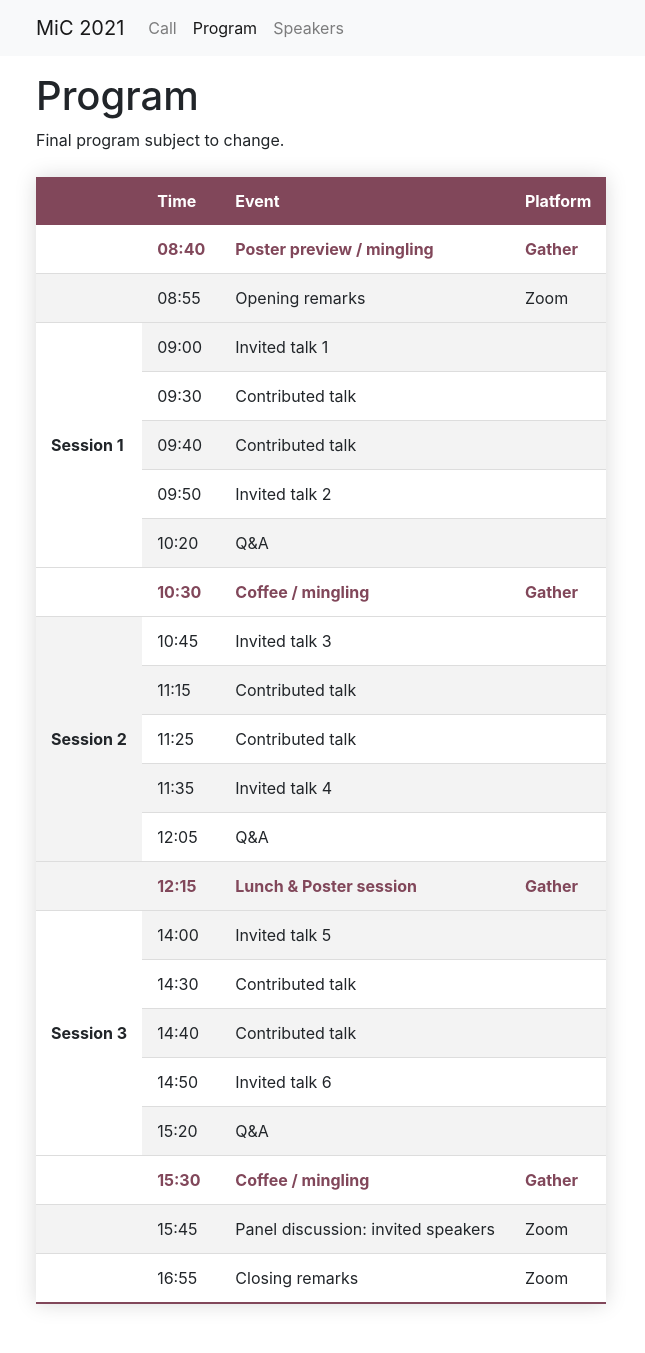
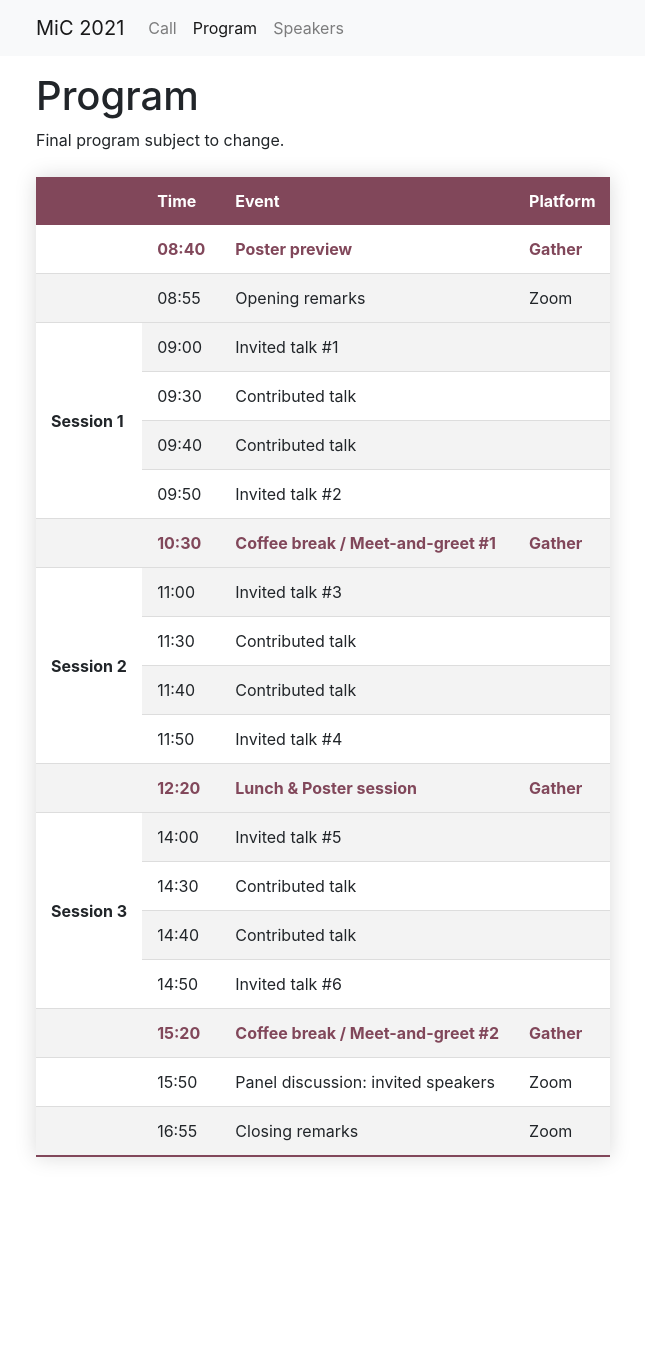
Before and after one commit to mic-workshop/mic-workshop.github.io, a Jekyll site: the page built from program/index.md, in a window 1280 px wide. Shown: the whole page, without its empty margins (49-694 px from the left). Built offline with Jekyll 4.4.1, drawn with Linux system fonts in a browser that asks for light colours; after the commit the page ends 1206 px from its top, so only the background shows below that.

Commit message:
tweak program; fix references

```diff
--- a/program/index.md
+++ b/program/index.md
@@ -7,6 +7,130 @@ layout: page #program
 Final program subject to change.
 
 <table class="styled-table">
+    <thead>
+        <tr>
+            <th></th>
+            <th>Time</th>
+            <th>Event</th>
+            <th>Platform</th>
+        </tr>
+    </thead>
+    <tbody>
+        <tr class="mingle-row">
+            <td></td>
+            <td>08:40</td>
+            <td>Poster preview</td>
+            <td>Gather</td>
+        </tr>
+        <tr>
+            <td></td>
+            <td>08:55</td>
+            <td>Opening remarks</td>
+            <td>Zoom</td>
+        </tr>
+        <tr class="session-row">
+            <td rowspan=5>Session 1</td>
+        </tr>
+        <tr>
+            <td>09:00</td>
+            <td>Invited talk #1</td>
+            <td></td>
+        </tr>
+        <tr>
+            <td>09:30</td>
+            <td>Contributed talk</td>
+            <td></td>
+        </tr>
+        <tr>
+            <td>09:40</td>
+            <td>Contributed talk</td>
+            <td></td>
+        </tr>
+        <tr>
+            <td>09:50</td>
+            <td>Invited talk #2</td>
+            <td></td>
+        </tr>
+        <tr class="mingle-row">
+            <td></td>
+            <td>10:30</td>
+            <td>Coffee break / Meet-and-greet #1</td>
+            <td>Gather</td>
+        </tr>
+        <tr class="session-row">
+            <td rowspan=5>Session 2</td>
+        </tr>
+        <tr>
+            <td>11:00</td>
+            <td>Invited talk #3</td>
+            <td></td>
+        </tr>
+        <tr>
+            <td>11:30</td>
+            <td>Contributed talk</td>
+            <td></td>
+        </tr>
+        <tr>
+            <td>11:40</td>
+            <td>Contributed talk</td>
+            <td></td>
+        </tr>
+        <tr>
+            <td>11:50</td>
+            <td>Invited talk #4</td>
+            <td></td>
+        </tr>
+        <tr class="mingle-row">
+            <td></td>
+            <td>12:20</td>
+            <td>Lunch & Poster session</td>
+            <td>Gather</td>
+        </tr>
+        <tr class="session-row">
+            <td rowspan=5>Session 3</td>
+        </tr>
+        <tr>
+            <td>14:00</td>
+            <td>Invited talk #5</td>
+            <td></td>
+        </tr>
+        <tr>
+            <td>14:30</td>
+            <td>Contributed talk</td>
+            <td></td>
+        </tr>
+        <tr>
+            <td>14:40</td>
+            <td>Contributed talk</td>
+            <td></td>
+        </tr>
+        <tr>
+            <td>14:50</td>
+            <td>Invited talk #6</td>
+            <td></td>
+        </tr>
+        <tr class="mingle-row">
+            <td></td>
+            <td>15:20</td>
+            <td>Coffee break / Meet-and-greet #2</td>
+            <td>Gather</td>
+        </tr>
+        <tr>
+            <td></td>
+            <td>15:50</td>
+            <td>Panel discussion: invited speakers</td>
+            <td>Zoom</td>
+        </tr>
+        <tr>
+            <td></td>
+            <td>16:55</td>
+            <td>Closing remarks</td>
+            <td>Zoom</td>
+        </tr>
+    </tbody>
+</table>
+
+<!-- <table class="styled-table">
     <thead>
         <tr>
             <th></th>
@@ -143,7 +267,7 @@ Final program subject to change.
             <td>Zoom</td>
         </tr>
     </tbody>
-</table>
+</table> -->
 
 
 <!-- | Time | Event | Platform |
```
Also changed, not shown: index.md (+1 -1 lines).
